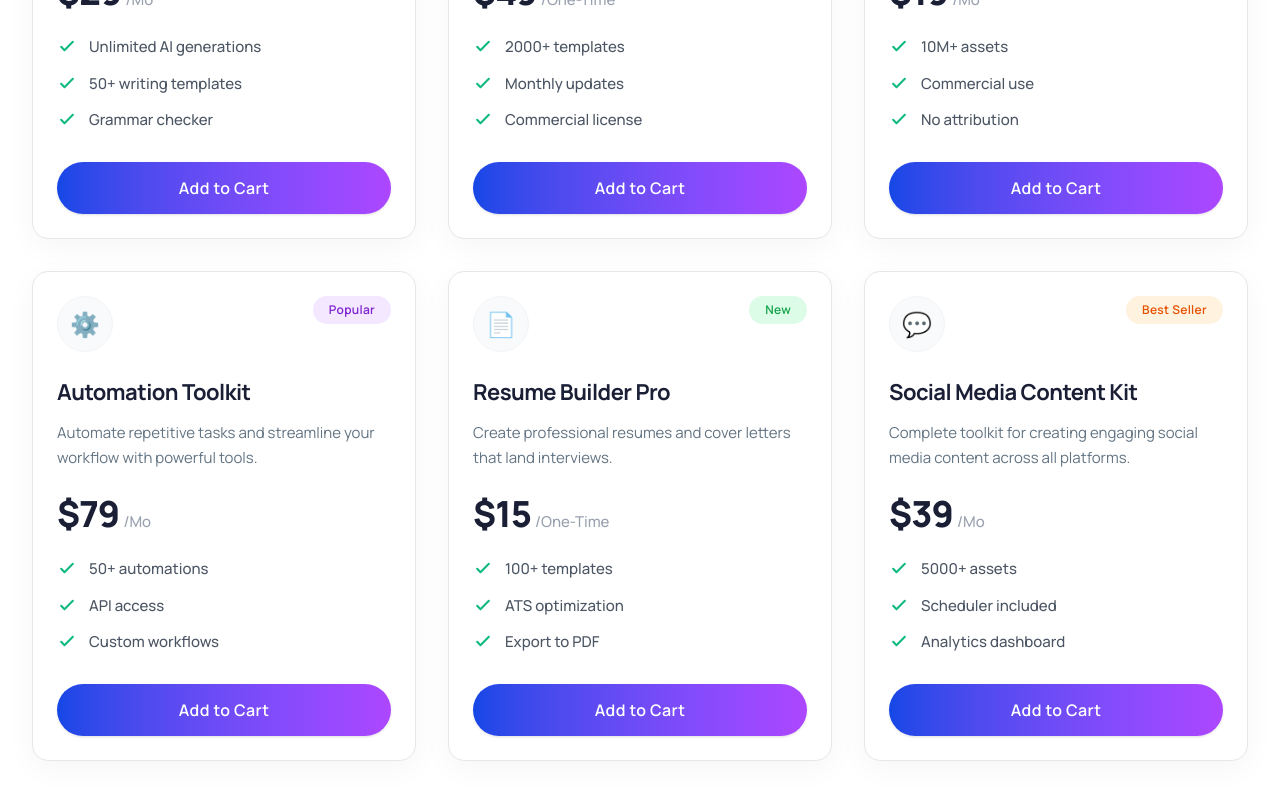
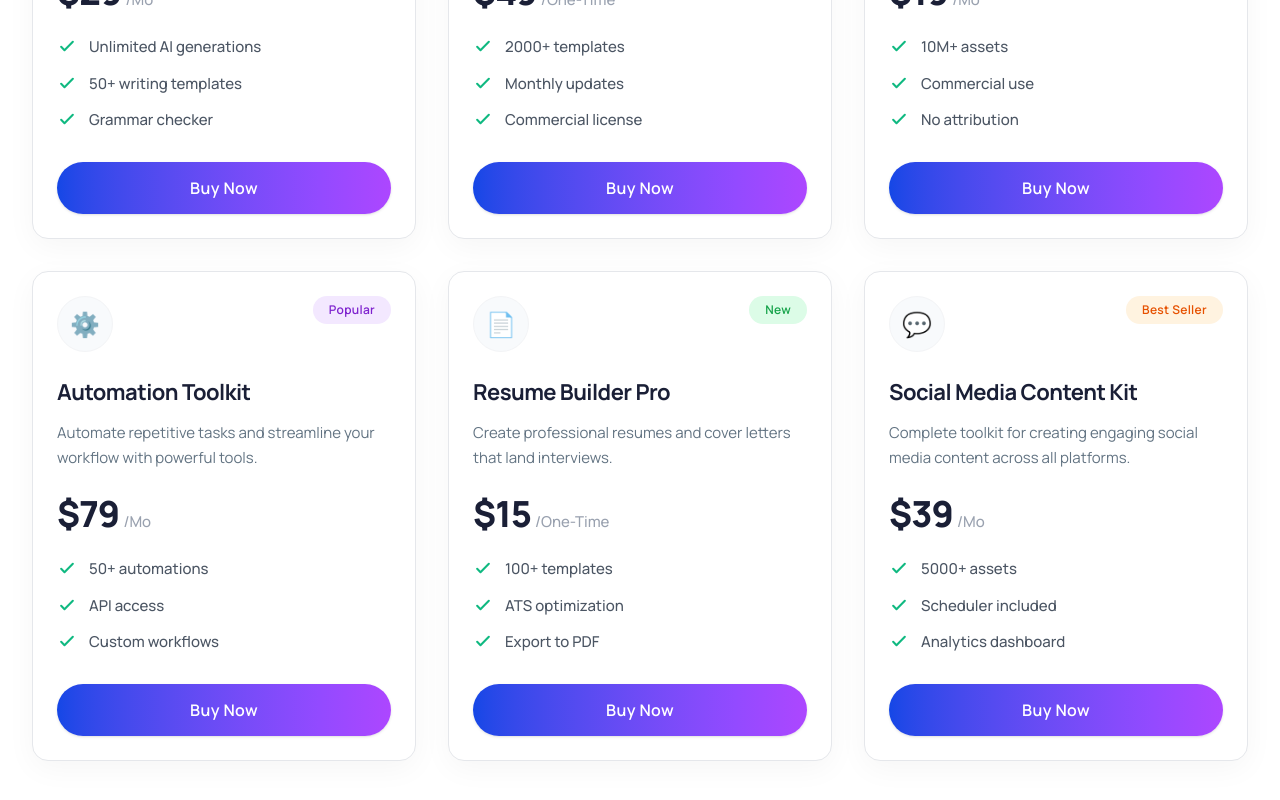
Before and after one commit to kazolhabib/B-13-Assignment-6-Digitools-Platform, a React (Vite) app: page / in a window 1280 px wide. Shown: the part 1700-2500 px from the top of the page. Built offline with nearby package versions, Linux system fonts and the light colour scheme.

Commit message:
update toastify function

```diff
--- a/src/App.jsx
+++ b/src/App.jsx
@@ -17,13 +17,13 @@ function App() {
   const handleAddToCart = (toolId) => {
     if (!cartItems.includes(toolId)) {
       setCartItems([...cartItems, toolId])
-      toast.success('Item added to cart!');
+      toast.success('Item added to cart');
     }
   }
 
   const handleRemoveFromCart = (toolId) => {
     setCartItems(cartItems.filter(id => id !== toolId))
-    toast.warning('Item removed from cart!');
+    toast.warning('Item removed from cart');
   }
 
   const handleClearCart = () => {
--- a/src/components/DigitalTools.jsx
+++ b/src/components/DigitalTools.jsx
@@ -108,7 +108,7 @@ const DigitalTools = ({ cartItems = [], onAddToCart, onRemoveFromCart, onClearCa
                       Added to Cart
                     </>
                   ) : (
-                    'Add to Cart'
+                    'Buy Now'
                   )}
                 </button>
               </div>
@@ -165,7 +165,7 @@ const DigitalTools = ({ cartItems = [], onAddToCart, onRemoveFromCart, onClearCa
 
                 <button
                   onClick={() => {
-                    toast.success('Order placed successfully! Redirecting...');
+                    toast.success('Order placed successfully');
                     if (onClearCart) onClearCart();
                   }}
                   className="w-full bg-linear-to-r from-blue-700 to-purple-500 hover:opacity-90 text-white font-semibold py-3.5 rounded-full transition-all shadow-sm tracking-wide text-[16px] cursor-pointer"
```
